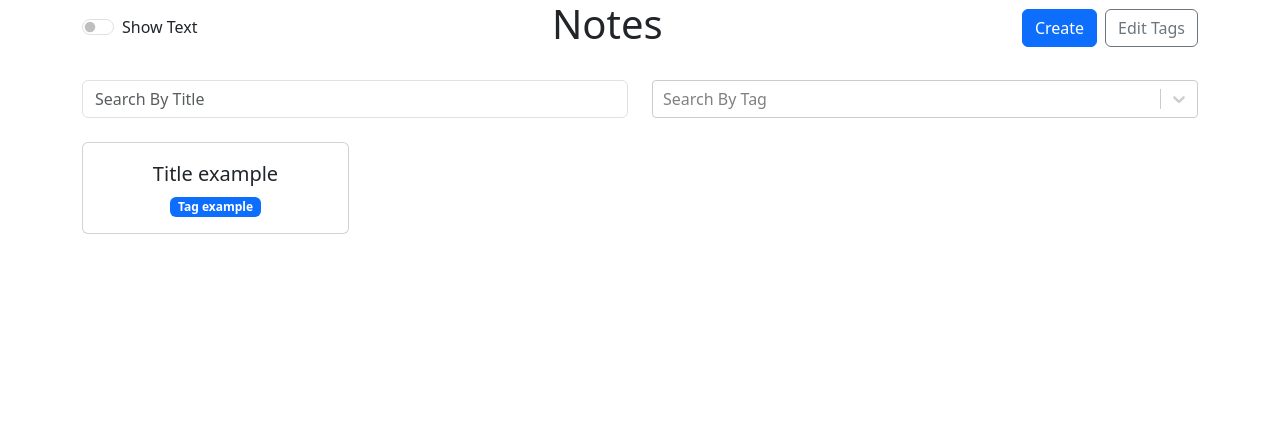
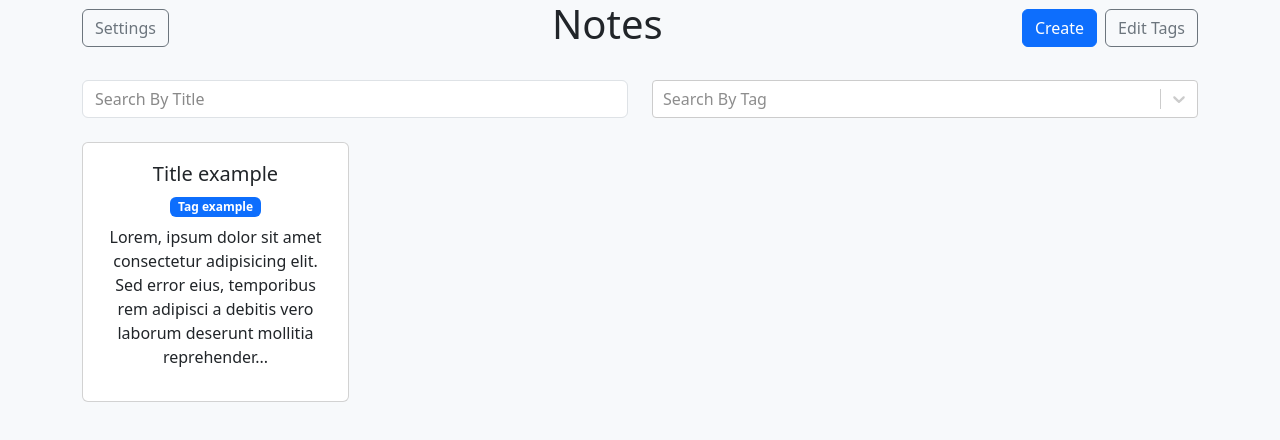
Before and after one commit to Ian-Stidsen/notes-redux, a React (Vite) app: page / in a window 1280 px wide. Shown: the top 440 px of the page. Built offline with nearby package versions, Linux system fonts and the light colour scheme.

Commit message:
04/07-23

```diff
--- a/src/App.tsx
+++ b/src/App.tsx
@@ -1,16 +1,18 @@
-import 'bootstrap/dist/css/bootstrap.min.css'
+import { useEffect } from 'react';
 import { useDispatch, useSelector } from "react-redux";
+import { Container } from "react-bootstrap"
+import { Navigate, Route, Routes } from 'react-router-dom';
+import { v4 as uuidv4 } from "uuid";
+
 import { RootState } from "./redux/store";
-import { Container } from "react-bootstrap"
 import { addNote, deleteNote, updateNote, updateNoteTagIDs } from "./redux/notesSlice";
-import { v4 as uuidv4 } from "uuid";
-import { Navigate, Route, Routes } from 'react-router-dom';
 import { CreateNote } from './components/CreateNote.tsx';
 import { NoteList } from './components/NoteList.tsx';
 import { addTag, deleteTag, updateTag } from './redux/tagsSlice.ts';
 import { Note } from './components/Note.tsx';
 import { NoteLayout } from './components/NoteLayout.tsx';
 import { EditNote } from './components/EditNote.tsx';
+import 'bootstrap/dist/css/bootstrap.min.css'
 
 export type Tag = {
   id: string,
@@ -31,6 +33,7 @@ export type NoteData = {
 export function App() {
   const notes = useSelector((state: RootState) => state.notesData);
   const tags = useSelector((state: RootState) => state.tagsData);
+  const { themeColor } = useSelector((state: RootState) => state.settingsData);
 
   const dispatch = useDispatch();
 
@@ -69,10 +72,14 @@ export function App() {
     dispatch(updateTag({id: id, label: label}));
   }
 
+  useEffect(() =>  {
+    document.body.style.backgroundColor = themeColor === 'light'? '#f7f9fb' : '#212529';
+  }, [themeColor]);
+
   return (
     <>
 
-      <Container>
+      <Container >
         <Routes>
           <Route
             path='/'
@@ -117,4 +124,4 @@ export function App() {
   )
 }
 
-export default App
+export default App;
--- a/src/components/NoteList.tsx
+++ b/src/components/NoteList.tsx
@@ -1,10 +1,15 @@
 import { Badge, Button, Card, Col, Form, Modal, Row, Stack } from "react-bootstrap";
 import { Link } from "react-router-dom";
 import { Tag, Note } from "../App";
-import { useEffect, useMemo, useState } from "react";
-import ReactSelect from "react-select";
+import { CSSProperties, useEffect, useMemo, useState } from "react";
+import ReactSelect, { ControlProps } from "react-select";
 import styles from "./styles/NoteList.module.css";
 import { v4 as uuidv4 } from "uuid";
+import { SettingsModal } from "./SettingsModal";
+import { useSelector } from "react-redux";
+import { RootState } from "../redux/store";
+import { outlineColor, secondaryColor, textColor } from "../utils/themeColorUtils";
+import './styles/reactSelectStyles.css'
 
 type NoteListProps = {
   notes: Note[],
@@ -19,7 +24,6 @@ type NoteCardProps = {
   title: string,
   tags: Tag[],
   text: string | undefined,
-  showText: boolean,
 }
 
 type EditTagsModalProps = {
@@ -31,18 +35,24 @@ type EditTagsModalProps = {
   onUpdateTag: (id: string, label: string) => void,
 }
 
+type SelectStateType = {
+  value: string,
+  label: string,
+}
+
 export function NoteList({ notes, tags, onAddTag, onDeleteTag, onUpdateTag }: NoteListProps) {
+  const { themeColor, showTextMode } = useSelector((state: RootState) => state.settingsData);
+
+  const themeColorSecondary = secondaryColor(themeColor)
+  const themeColorText = textColor(themeColor)
+  const themeColorOutline = outlineColor(themeColor)
+  const placeHolderColor = themeColor === "light"? styles.placeholderLightTheme : styles.placeholderDarkTheme
+
   const [titleSearch, setTitleSearch] = useState<string>("");
   const [tagSearch, setTagSearch] = useState<Tag[]>([]);
   const [editTagsMode, setEditTagsMode] = useState<boolean>(false);
+  const [settingsMode, setSettingsMode] = useState<boolean>(false);
 
-  const [showTextMode, setShowTextMode] = useState<boolean>(
-    localStorage.getItem("showTextMode") === "true"
-  );
-
-  useEffect(() => {
-    localStorage.setItem("showTextMode", String(showTextMode));
-  }, [showTextMode]);
 
   const filteredNotes = useMemo(() => {
     return notes.filter(note => {
@@ -57,22 +67,33 @@ export function NoteList({ notes, tags, onAddTag, onDeleteTag, onUpdateTag }: No
     });
   }, [titleSearch, tagSearch, notes]);
 
-  function handleShowTextToggle() {
-    setShowTextMode(!showTextMode);
+  const bgColorHex = themeColor === 'light'? '#ffffff' : '#6c767c';
+  const textColorHex = themeColor === 'light'? '#8d8d8d' : '#ffffff';
+
+  const reactSelectStyles = {
+    control: (baseStyles: CSSProperties, state: ControlProps<SelectStateType>) => ({
+      ...baseStyles,
+      backgroundColor: bgColorHex,
+    }),
+    menu: (baseStyles: CSSProperties) => ({
+      ...baseStyles,
+      backgroundColor: bgColorHex,
+    }),
+    placeholder: (baseStyles: CSSProperties) => ({
+      ...baseStyles,
+      color: textColorHex,
+    }),
+    input: (baseStyles: CSSProperties) => ({
+      ...baseStyles,
+      color: textColorHex,
+    }),
   }
 
   return (
     <>
       <Row className="align-items-center mb-4">
         <Col>
-          <Form.Group>
-            <Form.Check
-              type="switch"
-              label="Show Text"
-              checked={showTextMode}
-              onChange={handleShowTextToggle}
-            />
-          </Form.Group>
+          <Button variant={`outline-${themeColorOutline}`} onClick={() => setSettingsMode(!settingsMode)}>Settings</Button>
         </Col>
         <Col><h1>Notes</h1></Col>
         <Col xs='auto'>
@@ -80,7 +101,7 @@ export function NoteList({ notes, tags, onAddTag, onDeleteTag, onUpdateTag }: No
             <Link to='/create'>
               <Button variant="primary">Create</Button>
             </Link>
-            <Button variant="outline-secondary" onClick={() => setEditTagsMode(true)}>Edit Tags</Button>
+            <Button variant={`outline-${themeColorOutline}`} onClick={() => setEditTagsMode(true)}>Edit Tags</Button>
           </Stack>
         </Col>
       </Row>
@@ -93,6 +114,7 @@ export function NoteList({ notes, tags, onAddTag, onDeleteTag, onUpdateTag }: No
                 placeholder="Search By Title"
                 value={titleSearch}
                 onChange={e => setTitleSearch(e.target.value)}
+                className={`bg-${themeColorSecondary} text-${themeColorText} ${placeHolderColor}`}
               />
             </Form.Group>
           </Col>
@@ -108,6 +130,10 @@ export function NoteList({ notes, tags, onAddTag, onDeleteTag, onUpdateTag }: No
                 }))
               }}
               isMulti
+              //styles={reactSelectStyles}
+              /* className={`react-select-${themeColor}__container`}
+              classNamePrefix={`react-select-${themeColor}`} */
+              styles={reactSelectStyles}
             />
             </Form.Group>
           </Col>
@@ -121,7 +147,6 @@ export function NoteList({ notes, tags, onAddTag, onDeleteTag, onUpdateTag }: No
               title={note.title}
               tags={tags.filter(tag => note.tagIDs?.includes(tag.id))}
               text={note.text}
-              showText={showTextMode}
             />
           </Col>
         ))}
@@ -134,22 +159,34 @@ export function NoteList({ notes, tags, onAddTag, onDeleteTag, onUpdateTag }: No
         onDeleteTag={onDeleteTag}
         onUpdateTag={onUpdateTag}
       />
+      <SettingsModal
+        show={settingsMode}
+        close={() => setSettingsMode(false)}
+        showTextMode={showTextMode}
+        themeColor={themeColor}
+      />
     </>
   )
 }
 
-function NoteCard({ id, title, tags, text, showText}: NoteCardProps) {
+function NoteCard({ id, title, tags, text }: NoteCardProps) {
+  const { themeColor, showTextMode } = useSelector((state: RootState) => state.settingsData);
+
   if (text){
     const maxTextLength = 150;
     const ellipsis = text.length > maxTextLength? "..." : '';
     const truncatedText = text.slice(0, maxTextLength) + ellipsis;
     text = truncatedText;
   }
+
+  const themeColorSecondary = secondaryColor(themeColor)
+  const themeColorText = textColor(themeColor)
+
   return (
-    <Card as={Link} to={`/${id}`} className={`h-100 text-reset text-decoration-none ${styles.card}`}>
+    <Card as={Link} to={`/${id}`} className={`h-100 text-reset text-decoration-none ${styles.card} bg-${themeColorSecondary} `}>
       <Card.Body>
         <Stack gap={2} className="align-items-center justify-content-top h-100">
-          <span className="fs-5">{title}</span>
+          <span className={`fs-5 text-${themeColorText}`}>{title}</span>
           {tags.length > 0 && (
             <Stack gap={1} direction="horizontal" className="justify-content-center">
               {tags.map(tag => (
@@ -159,8 +196,8 @@ function NoteCard({ id, title, tags, text, showText}: NoteCardProps) {
               ))}
             </Stack>
           )}
-          {showText && (
-            <p className="text-center">{text}</p>
+          {showTextMode && (
+            <p className={`text-center text-${themeColorText}`}>{text}</p>
           )}
         </Stack>
       </Card.Body>
--- /dev/null
+++ b/src/components/SettingsModal.tsx
@@ -0,0 +1,77 @@
+import { Button, Col, Form, Modal, Row, Stack } from "react-bootstrap";
+import { useDispatch } from "react-redux";
+import { setThemeColor, setShowTextMode } from "../redux/settingsSlice";
+import { useEffect, useState } from "react";
+
+type SettingsModalProps = {
+  show: boolean,
+  close: () => void,
+  showTextMode: boolean,
+  themeColor: string,
+}
+
+export function SettingsModal({
+  show,
+  close,
+  showTextMode,
+  themeColor,
+}: SettingsModalProps) {
+  const dispatch = useDispatch();
+  const themeColorOptions = [
+    'light',
+    'dark',
+  ]
+
+  useEffect(() => {
+    const systemThemeQuery = window.matchMedia('(prefers-color-scheme: dark)');
+    const systemThemePreferences = systemThemeQuery.matches ? 'dark' : 'light';
+
+    dispatch(setThemeColor(systemThemePreferences))
+  }, []);
+
+
+  const darkModeTextColor = themeColor === 'dark'? 'light' : 'black'
+  return (
+    <Modal show={show} onHide={close}>
+      <Modal.Header className={`bg-${themeColor}`} closeButton>
+        <Modal.Title className={`text-${darkModeTextColor}`}>Settings</Modal.Title>
+      </Modal.Header>
+      <Modal.Body className={`py-0 bg-${themeColor}`}>
+        <Form>
+          <Stack>
+            <Row className="border-bottom align-items-center">
+              <Col>
+                <Form.Label className={`text-${darkModeTextColor}`}>Show Text</Form.Label>
+              </Col>
+              <Col xs='auto'>
+                <Form.Check
+                  type="switch"
+                  checked={showTextMode}
+                  onChange={() => dispatch(setShowTextMode(!showTextMode))}
+                />
+              </Col>
+            </Row>
+            <Row className="align-items-center">
+              <Col>
+                <Form.Label className={`text-${darkModeTextColor}`}>Theme Color</Form.Label>
+              </Col>
+              <Col xs='auto'>
+                <Form.Select
+                  className={`border-0 bg-${themeColor} text-${darkModeTextColor}`}
+                  defaultValue={themeColor}
+                  onChange={option => dispatch(setThemeColor(option.currentTarget.value))}
+                >
+                  {themeColorOptions.map((option, index) => (
+                    <option key={index} value={option}>
+                      {option}
+                    </option>
+                  ))}
+                </Form.Select>
+              </Col>
+            </Row>
+          </Stack>
+        </Form>
+      </Modal.Body>
+    </Modal>
+  )
+}
--- a/src/components/styles/NoteList.module.css
+++ b/src/components/styles/NoteList.module.css
@@ -8,3 +8,11 @@
   translate: 0 -5px;
   box-shadow: 0 5px 8px 0 rgba(0,0,0, 0.2);
 }
+
+.placeholderDarkTheme::placeholder {
+  color: white !important;
+}
+
+.placeholderLightTheme::placeholder {
+  color: #898989 !important;
+}
--- /dev/null
+++ b/src/components/styles/reactSelectStyles.css
@@ -0,0 +1,55 @@
+:root {
+  --dark-mode-text: #ffffff;
+  --light-mode-text: #8d8d8d;
+  --dark-mode-bg: #6c767c;
+  --light-mode-bg: #ffffff;
+}
+
+.react-select-light__container:focus {
+  outline: red !important;
+}
+
+.react-select-light__control {
+  background-color: var(--light-mode-bg) !important;
+}
+
+.react-select-dark__control,
+.react-select-dark__menu {
+  background-color: var(--dark-mode-bg) !important;
+}
+
+.react-select-dark__placeholder,
+.react-select-dark__input {
+  color: var(--dark-mode-text) !important;
+}
+
+.react-select-dark__clear-indicator,
+.react-select-dark__dropdown-indicator {
+  color: #cccccc !important;
+}
+
+.react-select-dark__clear-indicator:hover,
+.react-select-dark__dropdown-indicator:hover {
+  color: #ffffff !important;
+}
+
+.react-select-dark__option {
+  color: var(--dark-mode-text) !important;
+  background-color: var(--dark-mode-bg) !important;
+}
+
+.react-select-light__option {
+  background-color: var(--light-mode-bg) !important;
+}
+
+.react-select-dark__option:hover {
+  background-color: #53575a !important;
+}
+
+.react-select-light__option:hover {
+  background-color: #efeded !important;
+}
+
+.react-select-dark__multi-value {
+  background-color: #ffffff !important;
+}
--- /dev/null
+++ b/src/redux/settingsSlice.ts
@@ -0,0 +1,27 @@
+import { createSlice, PayloadAction } from "@reduxjs/toolkit";
+
+type SettingsState = {
+  showTextMode: boolean,
+  themeColor: string,
+}
+
+const initialState: SettingsState = {
+    showTextMode: true,
+    themeColor: 'light',
+};
+
+export const settingsSlice = createSlice({
+  name: 'settings',
+  initialState,
+  reducers: {
+    setShowTextMode(state, action: PayloadAction<boolean>) {
+      state.showTextMode = action.payload;
+    },
+    setThemeColor(state, action: PayloadAction<string>) {
+      state.themeColor = action.payload;
+    },
+  },
+})
+
+export const { setThemeColor, setShowTextMode } = settingsSlice.actions;
+export default settingsSlice.reducer;
--- a/src/redux/store.ts
+++ b/src/redux/store.ts
@@ -1,11 +1,13 @@
 import { configureStore } from "@reduxjs/toolkit";
 import notesReducer from "./notesSlice";
 import tagsReducer from "./tagsSlice";
+import settingsReducer from "./settingsSlice";
 
 const store = configureStore({
   reducer: {
     notesData: notesReducer,
     tagsData: tagsReducer,
+    settingsData: settingsReducer,
   },
 });
 
--- /dev/null
+++ b/src/utils/themeColorUtils.ts
@@ -0,0 +1,4 @@
+
+export const secondaryColor = (themeColor: string) => (themeColor === "light"? "white" : "secondary");
+export const textColor = (themeColor: string) => (themeColor === "light"? "dark" : "light");
+export const outlineColor = (themeColor: string) => (themeColor === "light"? "secondary" : "light");
```
